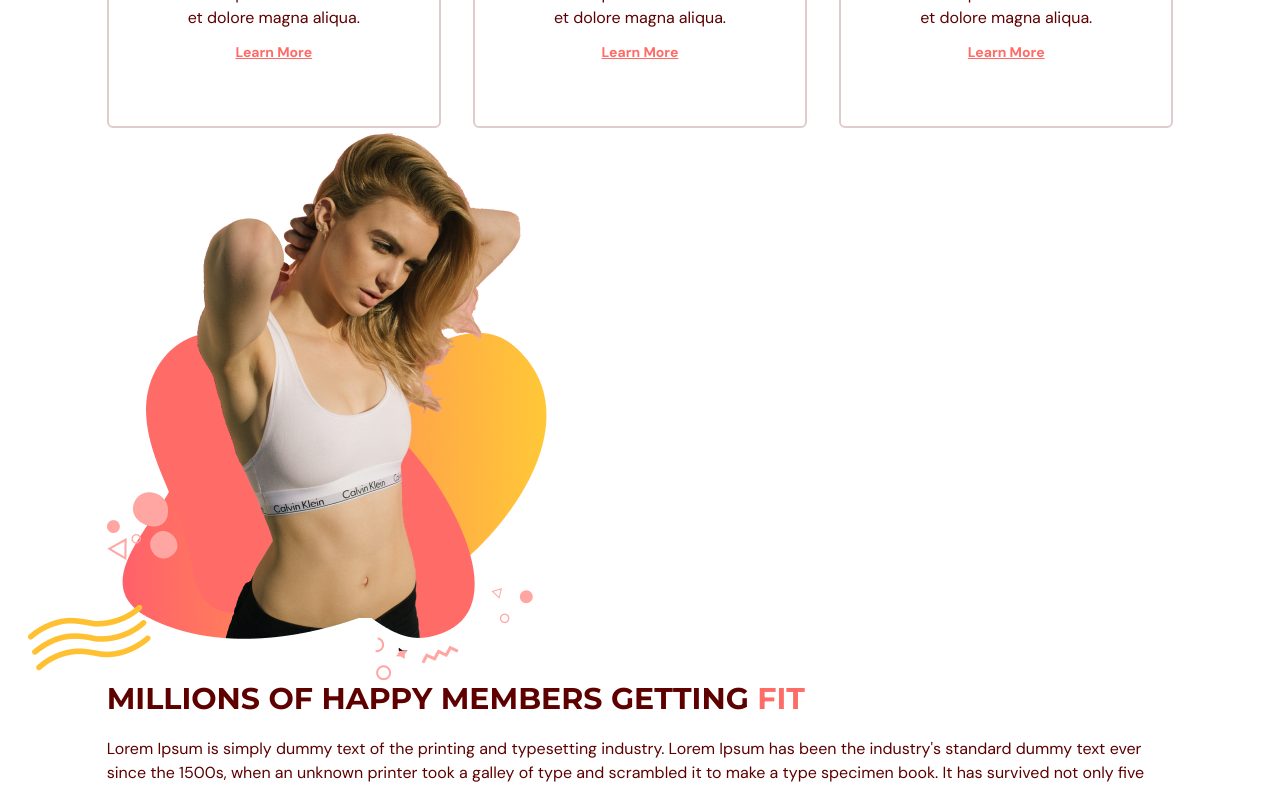
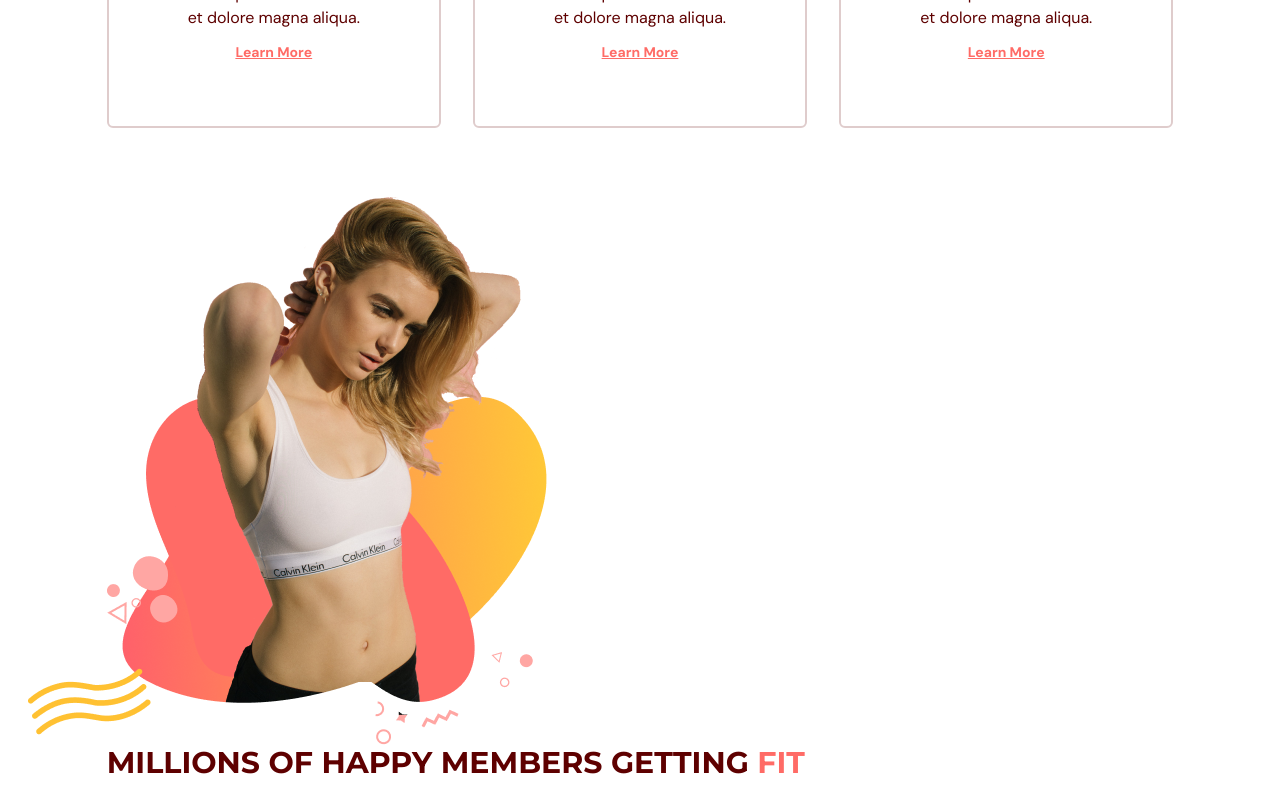
Before and after one commit to kolamat/gym-module, a React (Vite) app: page / in a window 1280 px wide. Shown: the part 1280-2068 px from the top of the page. Built offline with nearby package versions, Linux system fonts and the light colour scheme.

Commit message:
Your branch is ahead of 'origin/main' by 28 commits.   (use "git push" to publish your local commits)
Changes to be committed:
	modified:   src/scenes/navbar/benefits/benefits.tsx

```diff
--- a/src/scenes/navbar/benefits/benefits.tsx
+++ b/src/scenes/navbar/benefits/benefits.tsx
@@ -87,7 +87,7 @@ const Benefits = ({ setSelectedPage }: Props) => {
           ))}
         </motion.div>
         {/* GRAPHICS-AND-DESCRIPTION */}
-        <div>
+        <div className="mt-16 items-center justify-between gap-20">
           {/* GRAHIC*/}
           <img src={BenefitsPageGraphic} alt="benefit-page-graphic" />
 
@@ -123,7 +123,7 @@ const Benefits = ({ setSelectedPage }: Props) => {
 
             {/* BUTTON */}
             <div className="relative mt-16">
-              <div className="before:absolute before:-bottom-20 before:right-40 before:z-[-1] before:content-sparkles">
+              <div className="before:absolute before:-bottom-20 before:right-40 before:z-[-1] before:content-abstractwaves">
                 <ActionButton setSelectedPage={setSelectedPage}>
                   Join Now
                 </ActionButton>
```
